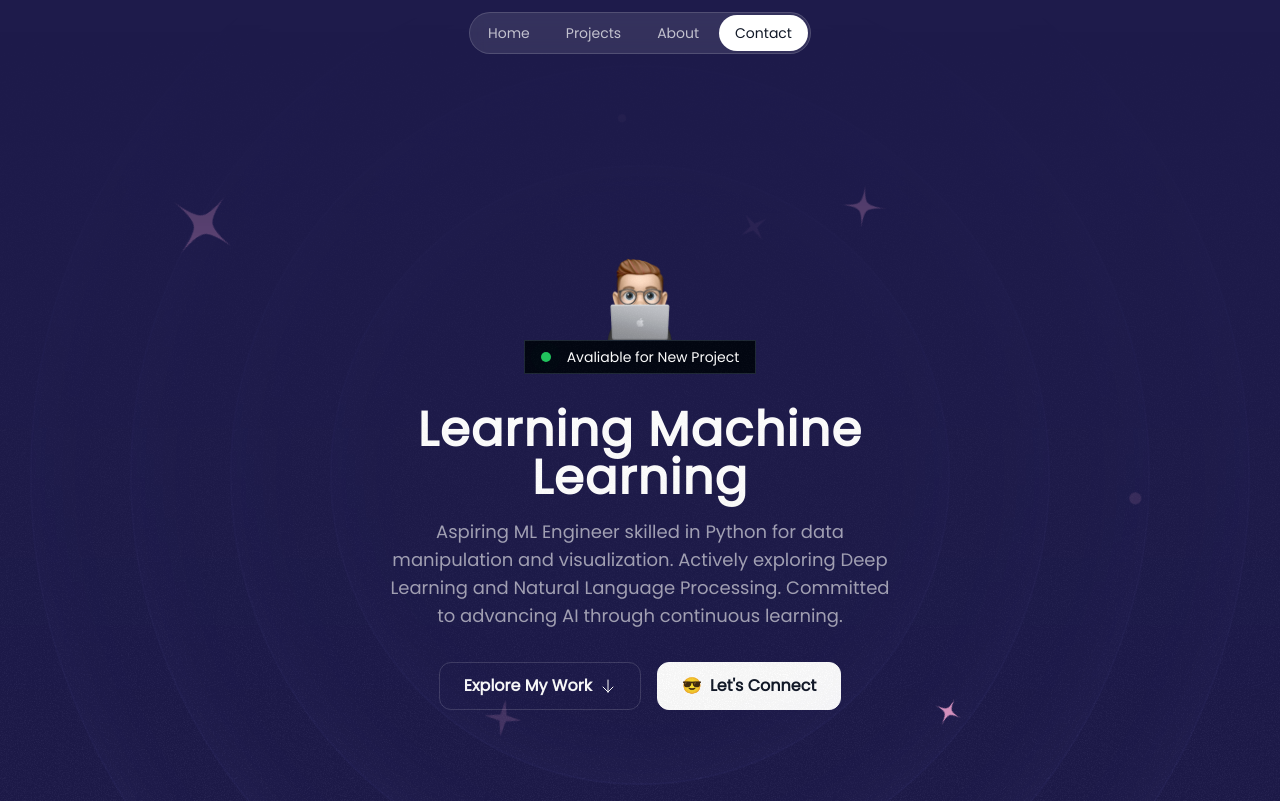
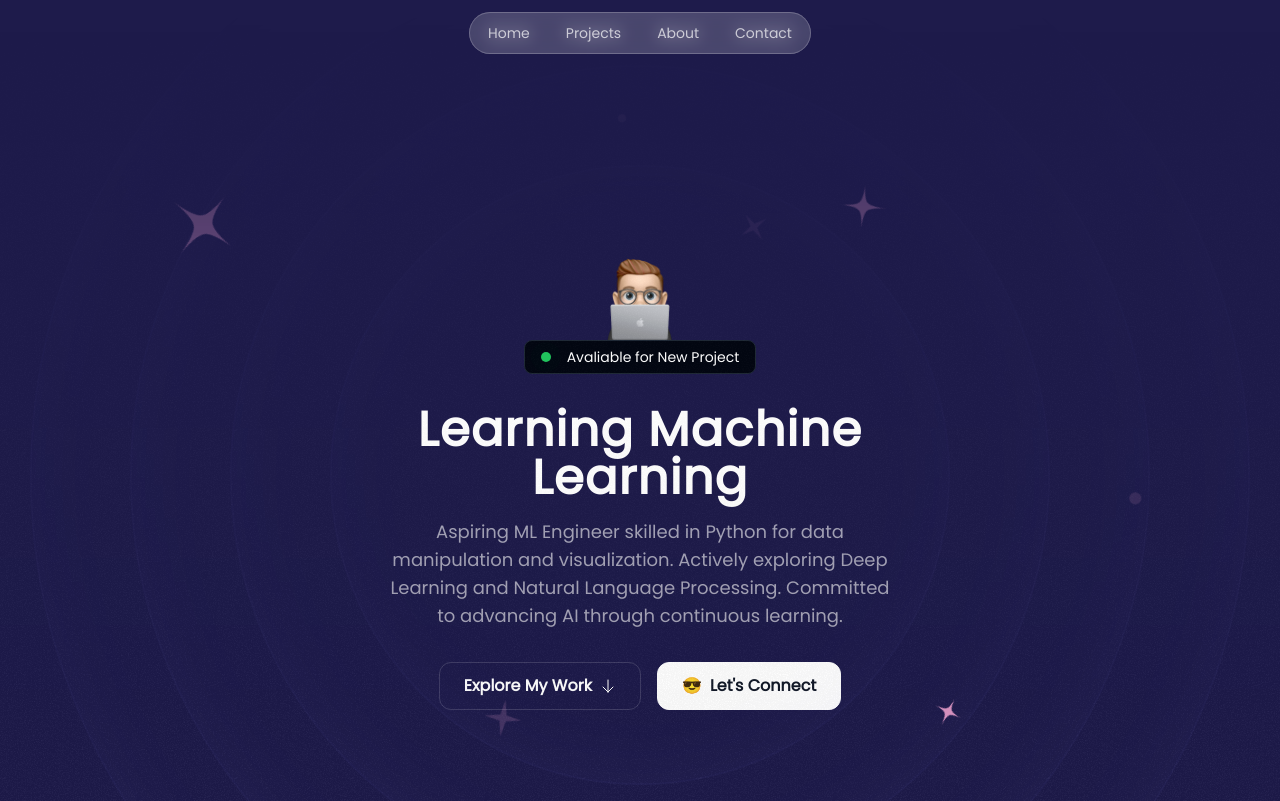
Before and after one commit to Abhinavexists/Portfolio, a Next.js app: page / in a window 1280 px wide. Shown: the top 801 px of the page. Built offline with nearby package versions, Linux system fonts and the light colour scheme.

Commit message:
updated global.css , added :root

```diff
--- a/src/app/globals.css
+++ b/src/app/globals.css
@@ -14,12 +14,12 @@ html {
 
  @layer base {
    .nav-item {
-      @apply px-4 py-2 rounded-full text-sm font-medium text-white/70 flex items-center justify-center transition duration-300 hover:bg-white/10 hover:text-green-500;
+      @apply px-4 py-2 rounded-full text-sm font-medium text-white/70 flex items-center justify-center transition duration-300 hover:bg-white/10 hover:text-gray-950;
     }
 
 
    .nav-item:hover {
-     @apply bg-white/10;
+     @apply bg-white;
    }
 
    .hero-ring {
@@ -32,3 +32,57 @@ html {
      @apply lg:max-w-5xl;
    }
  }
+
+ :root {
+  --background: 0 0% 100%;
+  --foreground: 0 0% 3.9%;
+  --card: 0 0% 100%;
+  --card-foreground: 0 0% 3.9%;
+  --popover: 0 0% 100%;
+  --popover-foreground: 0 0% 3.9%;
+  --primary: 0 0% 9%;
+  --primary-foreground: 0 0% 98%;
+  --secondary: 0 0% 96.1%;
+  --secondary-foreground: 0 0% 9%;
+  --muted: 0 0% 96.1%;
+  --muted-foreground: 0 0% 45.1%;
+  --accent: 0 0% 96.1%;
+  --accent-foreground: 0 0% 9%;
+  --destructive: 0 84.2% 60.2%;
+  --destructive-foreground: 0 0% 98%;
+  --border: 0 0% 89.8%;
+  --input: 0 0% 89.8%;
+  --ring: 0 0% 3.9%;
+  --chart-1: 12 76% 61%;
+  --chart-2: 173 58% 39%;
+  --chart-3: 197 37% 24%;
+  --chart-4: 43 74% 66%;
+  --chart-5: 27 87% 67%;
+  --radius: 0.5rem
+}
+.dark {
+  --background: 0 0% 3.9%;
+  --foreground: 0 0% 98%;
+  --card: 0 0% 3.9%;
+  --card-foreground: 0 0% 98%;
+  --popover: 0 0% 3.9%;
+  --popover-foreground: 0 0% 98%;
+  --primary: 0 0% 98%;
+  --primary-foreground: 0 0% 9%;
+  --secondary: 0 0% 14.9%;
+  --secondary-foreground: 0 0% 98%;
+  --muted: 0 0% 14.9%;
+  --muted-foreground: 0 0% 63.9%;
+  --accent: 0 0% 14.9%;
+  --accent-foreground: 0 0% 98%;
+  --destructive: 0 62.8% 30.6%;
+  --destructive-foreground: 0 0% 98%;
+  --border: 0 0% 14.9%;
+  --input: 0 0% 14.9%;
+  --ring: 0 0% 83.1%;
+  --chart-1: 220 70% 50%;
+  --chart-2: 160 60% 45%;
+  --chart-3: 30 80% 55%;
+  --chart-4: 280 65% 60%;
+  --chart-5: 340 75% 55%
+}
--- a/src/app/layout.tsx
+++ b/src/app/layout.tsx
@@ -1,5 +1,8 @@
 import type { Metadata } from "next";
 import {Inter , Poppins} from 'next/font/google';
+import { Header } from '@/sections/Header'; // Adjust the path as necessary
+// import { AnimatedBackground } from '@/components/AnimatedBackground'; // Adjust the path as necessary
+import { Footer } from '@/sections/Footer'; // Adjust the path as necessary
 import "./globals.css";
 import { twMerge } from 'tailwind-merge';
 
@@ -18,16 +21,24 @@ export const metadata: Metadata = {
 
 export default function RootLayout({
   children,
-}: Readonly<{
+}: {
   children: React.ReactNode;
-}>) {
+}) {
   return (
     <html lang="en">
-      <body className={twMerge(inter.variable,
-        poppins.variable,
-        "bg-indigo-950 text-white antialiased font-serif")}
+      <body
+        className={twMerge(
+          inter.variable,
+          poppins.variable,
+          "bg-indigo-950 text-white antialiased font-serif"
+        )}
       >
-        {children}
+        {/* <AnimatedBackground /> */}
+        <div className="relative z-10">
+          <Header />
+          <main>{children}</main>
+          <Footer />
+        </div>
       </body>
     </html>
   );
--- /dev/null
+++ b/src/components/AnimatedBackground.tsx
@@ -0,0 +1,21 @@
+// import React from 'react';
+
+// export const AnimatedBackground: React.FC = () => {
+//   return (
+//     <div className="fixed inset-0 w-full h-full overflow-hidden pointer-events-none z-[-1]">
+//       <div className="absolute inset-0 w-full h-full">
+//         {/* Replace the following iframe with your actual embedded GIF code */}
+//         <iframe
+//           src="https://giphy.com/embed/iM9nHLueA60nfCMBTY"
+//           width="100%"
+//           height="100%"
+//           style={{position: 'absolute'}}
+//           frameBorder="0"
+//           className="giphy-embed"
+//           allowFullScreen
+//         ></iframe>
+//       </div>
+//       <div className="absolute inset-0 bg-black/50" aria-hidden="true"></div>
+//     </div>
+//   );
+// };
--- a/src/components/ToolboxItems.tsx
+++ b/src/components/ToolboxItems.tsx
@@ -33,7 +33,7 @@ export const ToolboxItems = ({
                         {items.map((item) => (
                             <div
                                 key={item.id || item.title}
-                                className="inline-flex items-center gap-4 py-2 px-3 outline outline-2 outline-white/10 rounded-full"
+                                className="inline-flex items-center gap-4 py-2 px-3 outline outline-2 outline-white/10 rounded-lg"
                             >
                                 <TechIcon component={item.iconType} />
                                 <span className="font-semibold">{item.title}</span>
--- a/src/sections/Header.tsx
+++ b/src/sections/Header.tsx
@@ -15,7 +15,7 @@ export const Header = () => {
         <a href="#about" className="nav-item" onClick={smoothScroll}>
           About
         </a>
-        <a href="#contact" className="nav-item bg-white text-gray-900 hover:bg-white/70 hover:text-gray-900" onClick={smoothScroll}>
+        <a href="#contact" className="nav-item" onClick={smoothScroll}>
           Contact
         </a>
       </nav>
```
